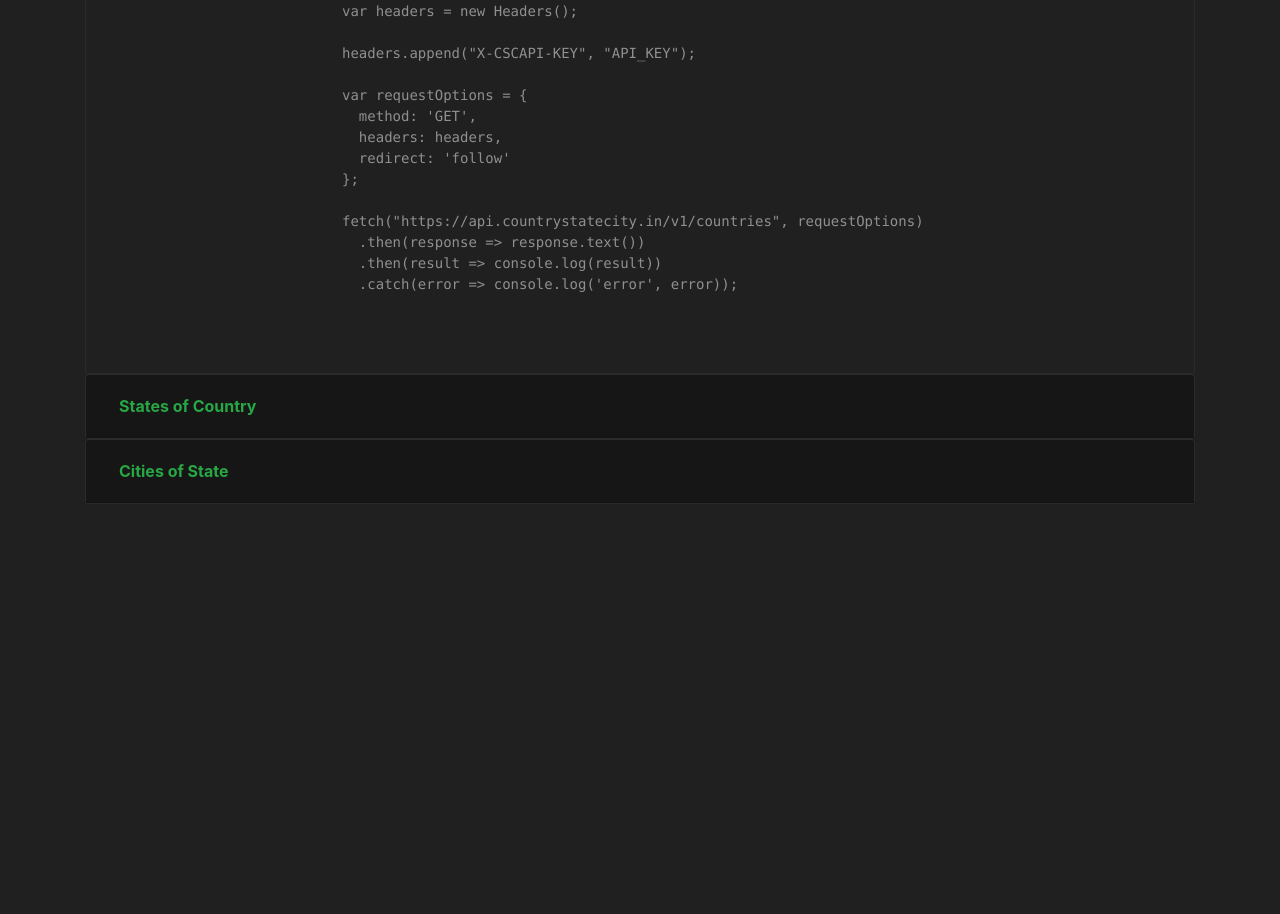
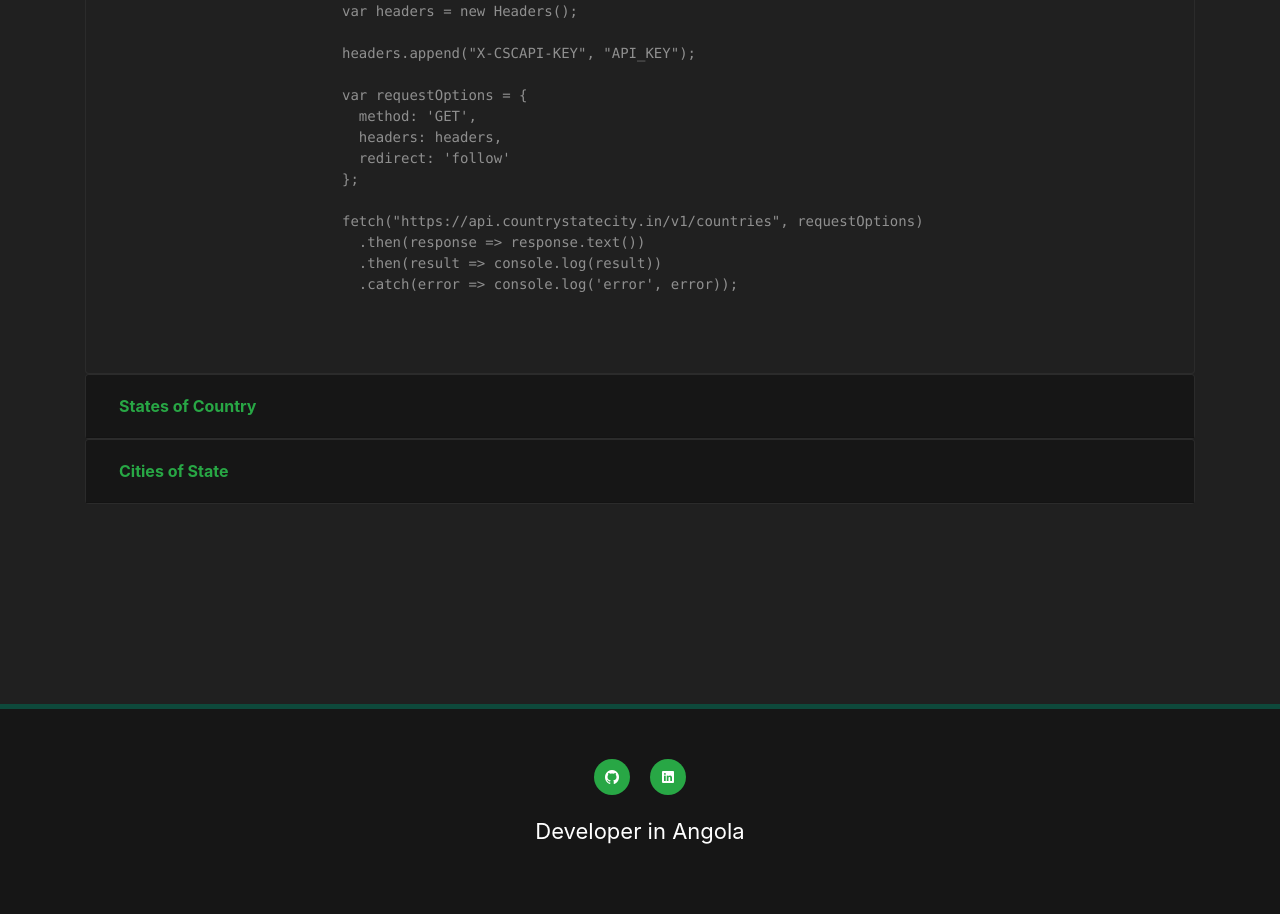
Before and after one commit to Miguel-Leite/Enza-Front-end, a plain HTML site: page index.html in a window 1280 px wide. Shown: the part 1658-2572 px from the top of the page. Before the commit the page ends 2262 px from the top, so only its background shows below. Drawn offline with Linux system fonts and the light colour scheme; files whose address does not match are found by name.

Commit message:
add area footer

```diff
--- a/assets/css/styles.scss
+++ b/assets/css/styles.scss
@@ -103,6 +103,7 @@ body {
 
     #accordion {
         margin-top: 100px;
+        margin-bottom: 200px;
         .card {
             background-color: var(--dark-2);
             border: 1px solid #ffffff0c;
@@ -129,3 +130,38 @@ body {
         }
     }
 }
+
+footer {
+    width: 100%;
+    height: auto;
+    padding: 50px 0px;
+    text-align: center;
+    background: var(--dark-1);
+    border-top: 5px solid var(--green-2);
+    .links {
+        margin-bottom: 20px;
+        display: flex;
+        justify-content: center;
+        gap: 20px;
+        a {
+            width: 36px;
+            height: 36px;
+            border-radius: 500%;
+            color: var(--text);
+            background-color: var(--green);
+            display: flex;
+            align-items: center;
+            justify-content: center;
+            transition: filter .3s;
+            &:hover {
+                text-decoration: none;
+                filter: brightness(.8);
+            }
+        }
+
+    }
+    p{
+        font-size: 22px;
+        margin-top: 20px;
+    }
+}
--- a/index.html
+++ b/index.html
@@ -196,6 +196,16 @@
         </div>
     </div>
 
+    <footer>
+        <div class="container">
+            <div class="links">
+                <a href="#"> <i class="ion-social-github"></i></a>
+                <a href="#"><i class="ion-social-linkedin"></i></a>
+            </div>
+            <p>Developer in Angola</p>
+        </div>
+    </footer>
+
     <!-- script jquery.min.js -->
     <script src="assets/lib/jquery/jquery.min.js"></script>
 
```
Also changed, not shown: assets/css/styles.css, 1 other file.
